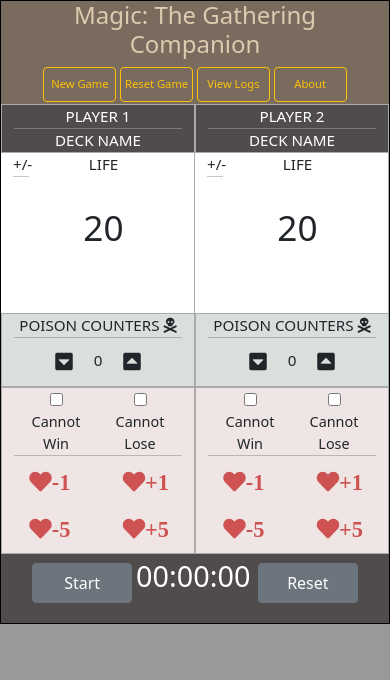
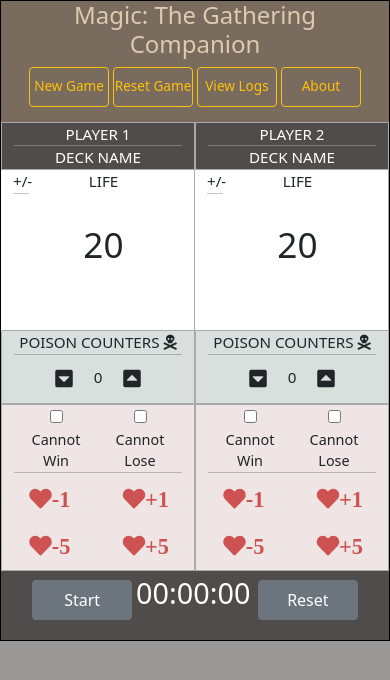
Before and after one commit to Janty-Y/mtg-companion, a PHP site: page / in a window 390 px wide. Shown: the top 680 px of the page. Run offline with PHP 8.4, Linux system fonts and the light colour scheme; some libraries are stand-ins or nearby versions.

Commit message:
change button sizes

```diff
--- a/style.css
+++ b/style.css
@@ -132,6 +132,7 @@
 .bottom button {
   width: 20%;
   height: 30%;
+  font-size: 1.3rem;
 }
 
 .results {
@@ -186,14 +187,16 @@
     margin-bottom: 10px;
   }
   .top-button-row button {
-    width: 20%;
-    height: 40%;
-    font-size: 0.7rem;
+    width: 80px;
+    height: 40px;
+    font-size: 0.85rem;
     padding: 0;
   }
   .bottom button.btn {
     width: 100px;
     height: 40px;
+      font-size: 1rem;
+    }
   }
   .cannot-checks {
     font-size: 0.9rem;
```
